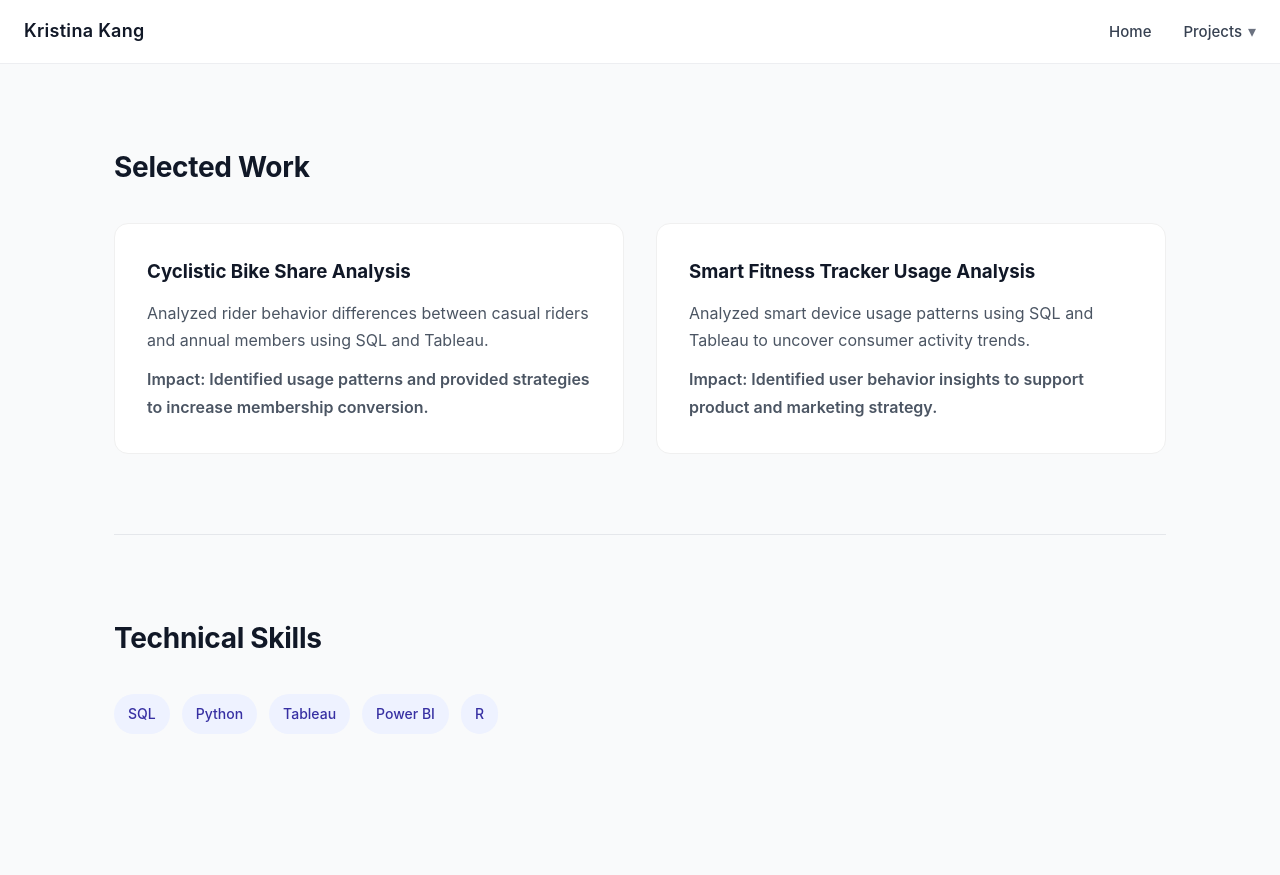
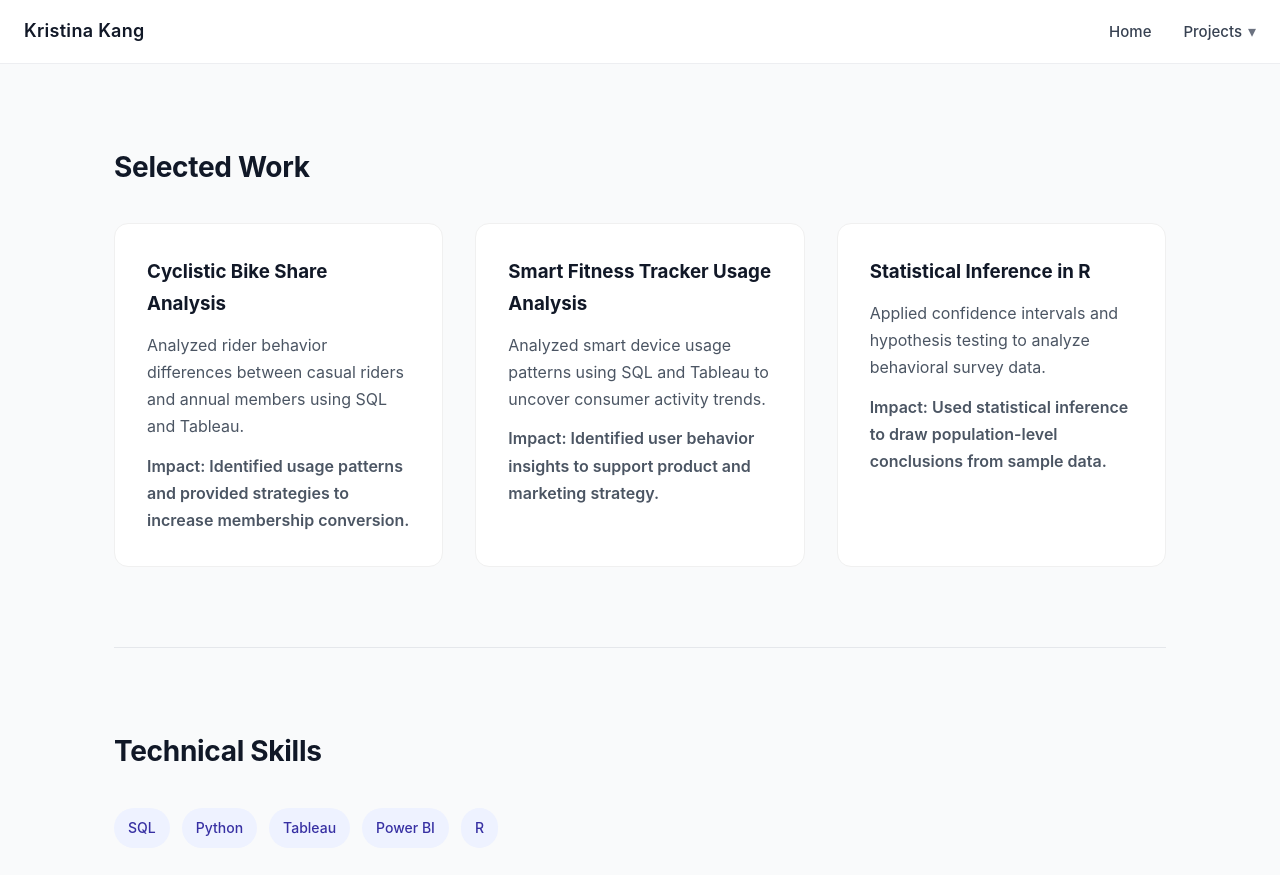
Before and after one commit to kristina-kang/kristina-kang.github.io, a Jekyll site: the page built from index.md, in a window 1280 px wide and 900 px high, scrolled down 480 px. Shown: the top 875 px of the window. Built offline with Jekyll 4.4.1, drawn with Linux system fonts in a browser that asks for light colours; before the commit the page ends 1294 px from its top, so only the background shows below that.

Commit message:
Added R1 Card

```diff
--- a/index.md
+++ b/index.md
@@ -45,6 +45,14 @@ title: Home
   </div>
 </a>
 
+<a href="/projects/project3">
+  <div class="card">
+    <h3>Statistical Inference in R</h3>
+    <p>Applied confidence intervals and hypothesis testing to analyze behavioral survey data.</p>
+    <p class="impact">Impact: Used statistical inference to draw population-level conclusions from sample data.</p>
+  </div>
+</a>
+
 </div>
 
 <div class="section-divider"></div>
```
